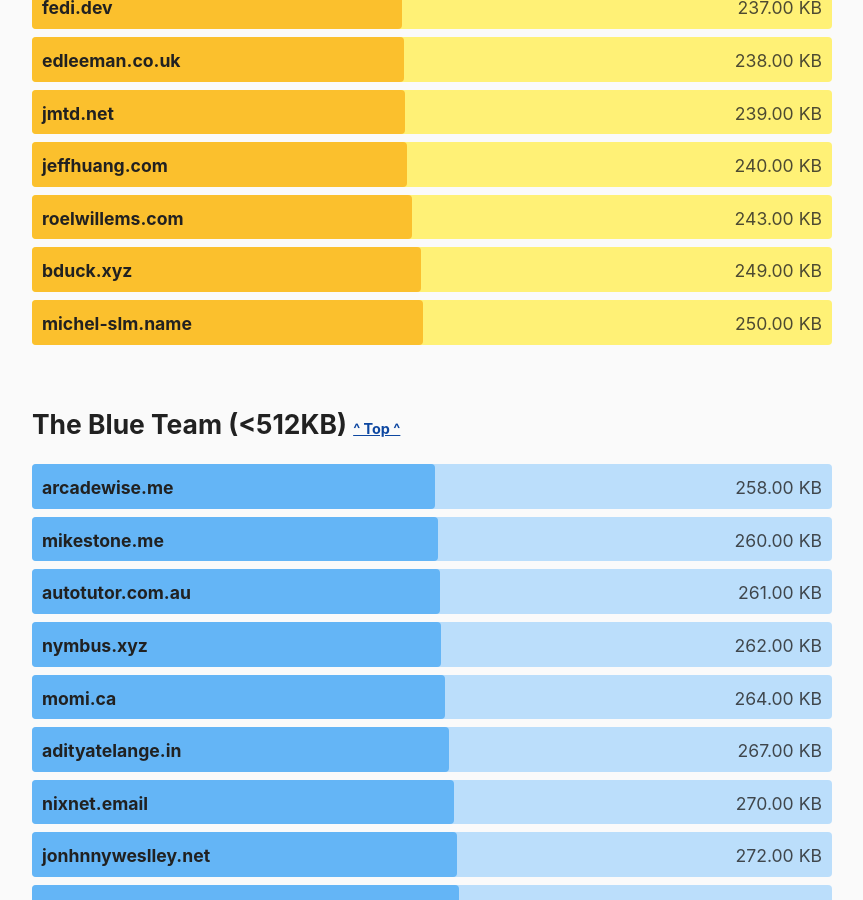
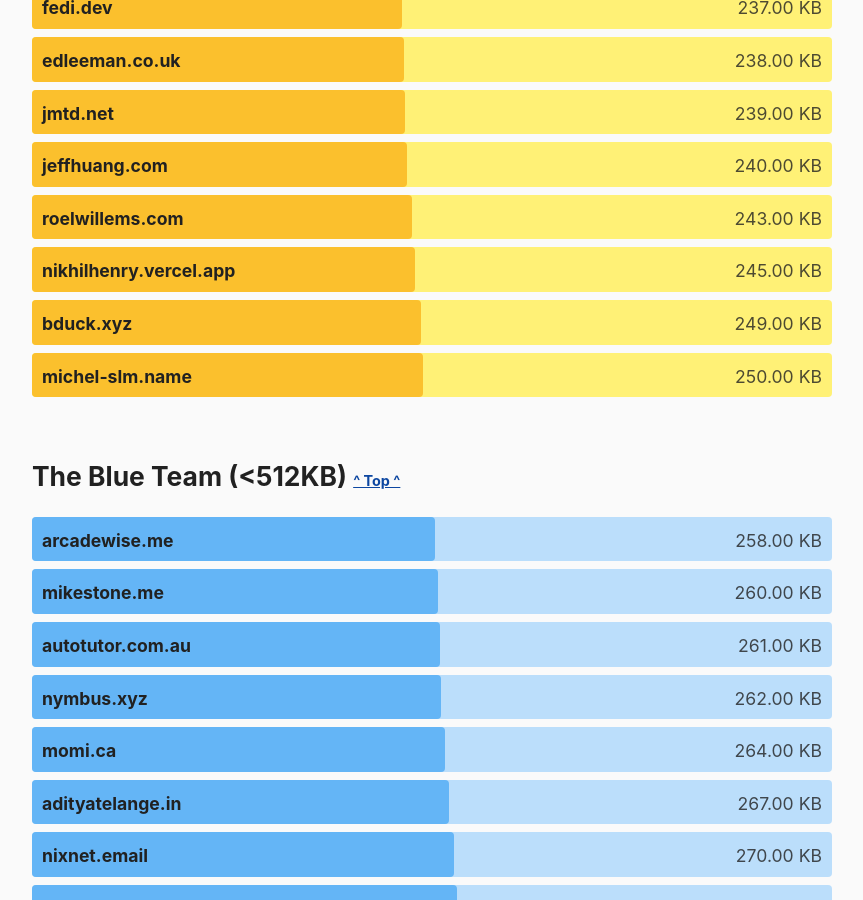
Before and after one commit to kevquirk/512kb.club, a Jekyll site: the page built from index.md, in a window 1280 px wide and 900 px high, scrolled down 21107 px. Shown: the whole window, without its empty margins (208-1071 px from the left). Built offline with Jekyll 4.4.1, drawn with Linux system fonts in a browser that asks for light colours.

Commit message:
add site to list

```diff
--- a/_data/sites.yml
+++ b/_data/sites.yml
@@ -1513,6 +1513,11 @@
   size: 11.7
   last_checked: 2022-05-15
 
+- domain: nikhilhenry.vercel.app
+  url: https://nikhilhenry.vercel.app
+  size: 245
+  last_checked: 2022-07-19
+
 - domain: nixnet.email
   url: https://nixnet.email/
   size: 270
```
